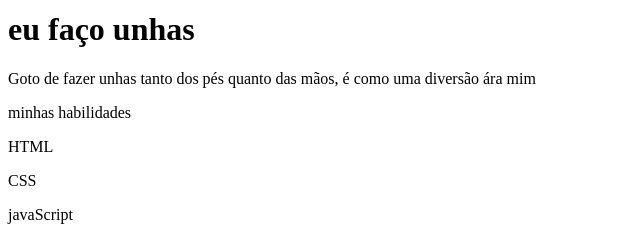
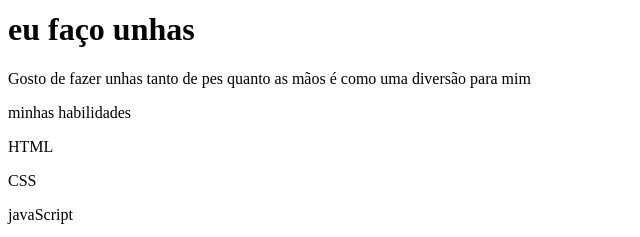
Before and after one commit to ingridk15/portifolio1, a plain HTML site: page index.html in a window 1280 px wide. Shown: the part 274-511 px from the top of the page, 0-640 px from the left. Drawn offline with nearby package versions, Linux system fonts and the light colour scheme.

Commit message:
patch2- 09/04

```diff
--- a/index.html
+++ b/index.html
@@ -18,7 +18,7 @@
             srcset="">
         <p>eu sou ingrid_</p>
         <h1>eu faço unhas</h1>
-        <p>Goto de fazer unhas tanto dos pés quanto das mãos, é como uma diversão ára mim</p>
+        <p>Gosto de fazer unhas tanto de pes quanto as mãos é como uma diversão para mim<p>
         <p>minhas habilidades</p>
         <div>
             <p>HTML</p>
```
